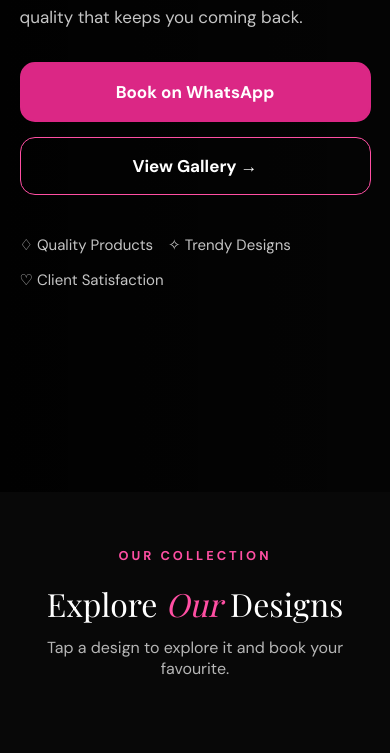
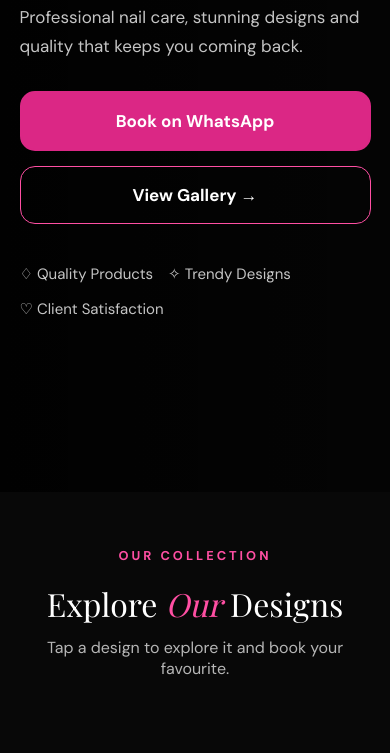
Before and after one commit to VICTOR-C-SUDO/carlys-asthestics, a plain HTML site: page index.html in a window 390 px wide. Shown: the part 432-1185 px from the top of the page. Drawn offline with nearby package versions, Linux system fonts and the light colour scheme; a web font is replaced by a local one.

Commit message:
Fix mobile hero section spacing

```diff
--- a/style.css
+++ b/style.css
@@ -326,11 +326,11 @@ h1 span, h2 span {
    MOBILE RESPONSIVENESS
 ========================= */
 
-@media (max-width: 768px) {
+@media (max-width: 460px) {
 
     .hero {
         min-height: 100svh;
-        padding: 10px 5% 60px;
+        padding: 10px 5% 1px;
 
         background-size: cover;
         background-position: 70% center;
```
